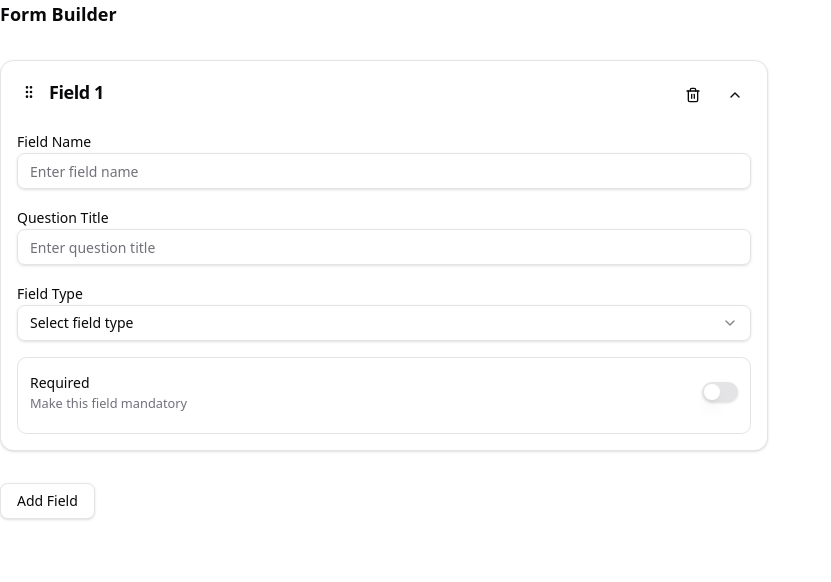
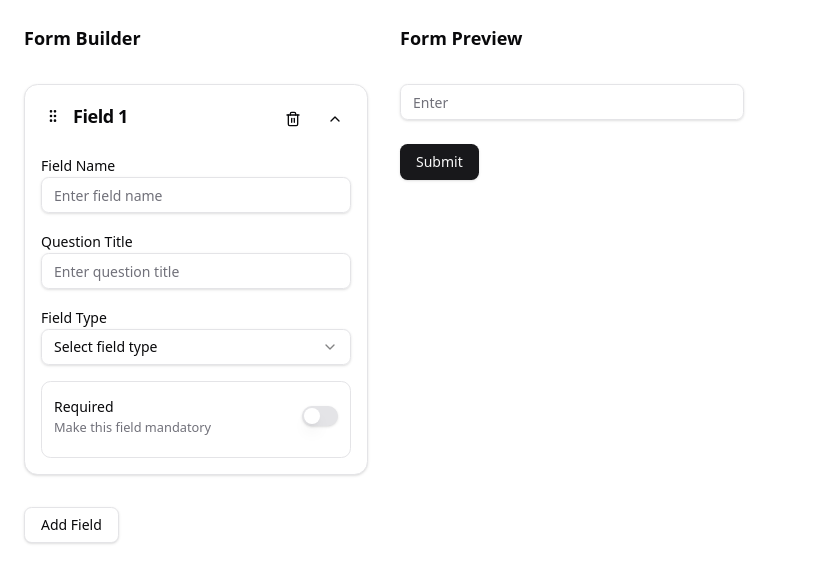
Before and after one commit to iam-Akshat/form, a React (Vite) app: page / in a window 1280 px wide. Shown: the top 582 px of the page, without its empty margins (0-831 px from the left). Built offline with nearby package versions, Linux system fonts and the light colour scheme.

Commit message:
Partial Render

```diff
--- a/src/components/FormBuilder/FormBuilder.tsx
+++ b/src/components/FormBuilder/FormBuilder.tsx
@@ -25,6 +25,7 @@ import {
   sortableKeyboardCoordinates,
   verticalListSortingStrategy,
 } from '@dnd-kit/sortable';
+import FormRenderer from "./FormRenderer";
 
 const defaultField: FormField = {
   name: "",
@@ -83,6 +84,9 @@ export const FormBuilder: React.FC = () => {
   }, [form]);
 
   return (
+    <div className="container mx-auto p-6">
+      <div className="grid grid-cols-2 gap-8">
+        <div className="space-y-8">
           <Form {...form}>
             <form className="space-y-8">
               {autoSaveState.error && (
@@ -99,9 +103,9 @@ export const FormBuilder: React.FC = () => {
                     Saving...
                   </div>
                 ) : autoSaveState.lastSaved ? (
-            <p className="text-sm text-muted-foreground">
+                  <span className="text-sm text-muted-foreground">
                     Last saved: {autoSaveState.lastSaved.toLocaleTimeString()}
-            </p>
+                  </span>
                 ) : null}
               </div>
 
@@ -129,7 +133,6 @@ export const FormBuilder: React.FC = () => {
                 </SortableContext>
               </DndContext>
 
-        <div className="flex space-x-2">
               <Button
                 type="button"
                 variant="outline"
@@ -137,16 +140,20 @@ export const FormBuilder: React.FC = () => {
               >
                 Add Field
               </Button>
+            </form>
+          </Form>
         </div>
 
-        {form.formState.errors.fields && (
-          <Alert variant="destructive">
-            <AlertDescription>
-              {form.formState.errors.fields.message}
-            </AlertDescription>
-          </Alert>
-        )}
-      </form>
-    </Form>
+        <div className="space-y-8">
+          <h2 className="text-lg font-semibold">Form Preview</h2>
+          <FormRenderer
+            configuration={formState}
+            onSubmit={(data) => {
+              console.log("Form submitted with data:", data);
+            }}
+          />
+        </div>
+      </div>
+    </div>
   );
 };
--- /dev/null
+++ b/src/components/FormBuilder/FormRenderer.tsx
@@ -0,0 +1,155 @@
+import React from "react";
+import { useForm } from "react-hook-form";
+import { zodResolver } from "@hookform/resolvers/zod";
+import { z } from "zod";
+import {
+  Form,
+  FormControl,
+  FormField,
+  FormItem,
+  FormLabel,
+  FormMessage,
+} from "@/components/ui/form";
+import { Input } from "@/components/ui/input";
+import {
+  Select,
+  SelectContent,
+  SelectItem,
+  SelectTrigger,
+  SelectValue,
+} from "@/components/ui/select";
+import { Button } from "@/components/ui/button";
+import type {
+  FormConfiguration,
+  FormField as FormFieldType,
+  TextValidation,
+  NumberValidation,
+  SelectValidation,
+} from "./types";
+
+interface FormRendererProps {
+  configuration: FormConfiguration;
+  onSubmit: (data: Record<string, any>) => void;
+}
+
+const createFieldValidation = (field: FormFieldType) => {
+  let schema: any = z.any();
+
+  switch (field.type) {
+    case "text": {
+      const validation = field.validation as TextValidation;
+      schema = z.string();
+      if (validation?.minLength) {
+        schema = schema.min(validation.minLength,
+          validation.customError || `Minimum ${validation.minLength} characters required`);
+      }
+      if (validation?.maxLength) {
+        schema = schema.max(validation.maxLength,
+          validation.customError || `Maximum ${validation.maxLength} characters allowed`);
+      }
+      if (validation?.pattern) {
+        schema = schema.regex(new RegExp(validation.pattern),
+          validation.customError || "Invalid format");
+      }
+      break;
+    }
+    case "number": {
+      const validation = field.validation as NumberValidation;
+      schema = z.number();
+      if (validation?.min !== undefined) {
+        schema = schema.min(validation.min,
+          validation.customError || `Minimum value is ${validation.min}`);
+      }
+      if (validation?.max !== undefined) {
+        schema = schema.max(validation.max,
+          validation.customError || `Maximum value is ${validation.max}`);
+      }
+      break;
+    }
+    case "select": {
+      const validation = field.validation as SelectValidation;
+      const values = validation?.options?.map(opt =>
+        typeof opt.value === "string" ? opt.value : opt.value.toString()
+      );
+      schema = z.string().refine(
+        value => values.includes(value),
+        validation.customError || "Please select a valid option"
+      );
+      break;
+    }
+  }
+
+  return field.required ? schema : schema.optional();
+};
+
+const createFormSchema = (fields: FormFieldType[]) => {
+  const shape = fields.reduce((acc, field) => ({
+    ...acc,
+    [field.name]: createFieldValidation(field),
+  }), {});
+
+  return z.object(shape);
+};
+
+const FormRenderer: React.FC<FormRendererProps> = ({ configuration, onSubmit }) => {
+  const formSchema = createFormSchema(configuration.fields);
+
+  const form = useForm<z.infer<typeof formSchema>>({
+    resolver: zodResolver(formSchema),
+  });
+
+  const renderField = (field: FormFieldType) => {
+    return (
+      <FormField
+        key={field.name}
+        control={form.control}
+        name={field.name}
+        render={({ field: formField }) => (
+          <FormItem>
+            <FormLabel>{field.title}</FormLabel>
+            <FormControl>
+              {field.type === "select" ? (
+                <Select
+                  onValueChange={formField.onChange}
+                  defaultValue={formField.value}
+                >
+                  <SelectTrigger>
+                    <SelectValue placeholder="Select an option" />
+                  </SelectTrigger>
+                  <SelectContent>
+                    {(field.validation as SelectValidation)?.options?.map((option) => (
+                      <SelectItem
+                        key={option.value.toString()}
+                        value={option.value.toString()}
+                      >
+                        {option.label}
+                      </SelectItem>
+                    ))}
+                  </SelectContent>
+                </Select>
+              ) : (
+                <Input
+                  {...formField}
+                  type={field.type}
+                  placeholder={`Enter ${field.title.toLowerCase()}`}
+                />
+              )}
+            </FormControl>
+            <FormMessage />
+          </FormItem>
+        )}
+      />
+    );
+  };
+
+  return (
+    <Form {...form}>
+      <form onSubmit={form.handleSubmit(onSubmit)} className="space-y-6">
+        {configuration.fields.map(renderField)}
+        <Button type="submit">Submit</Button>
+      </form>
+    </Form>
+  );
+};
+
+export default FormRenderer;
```
Lines whose indentation alone changed are shown as unchanged.
